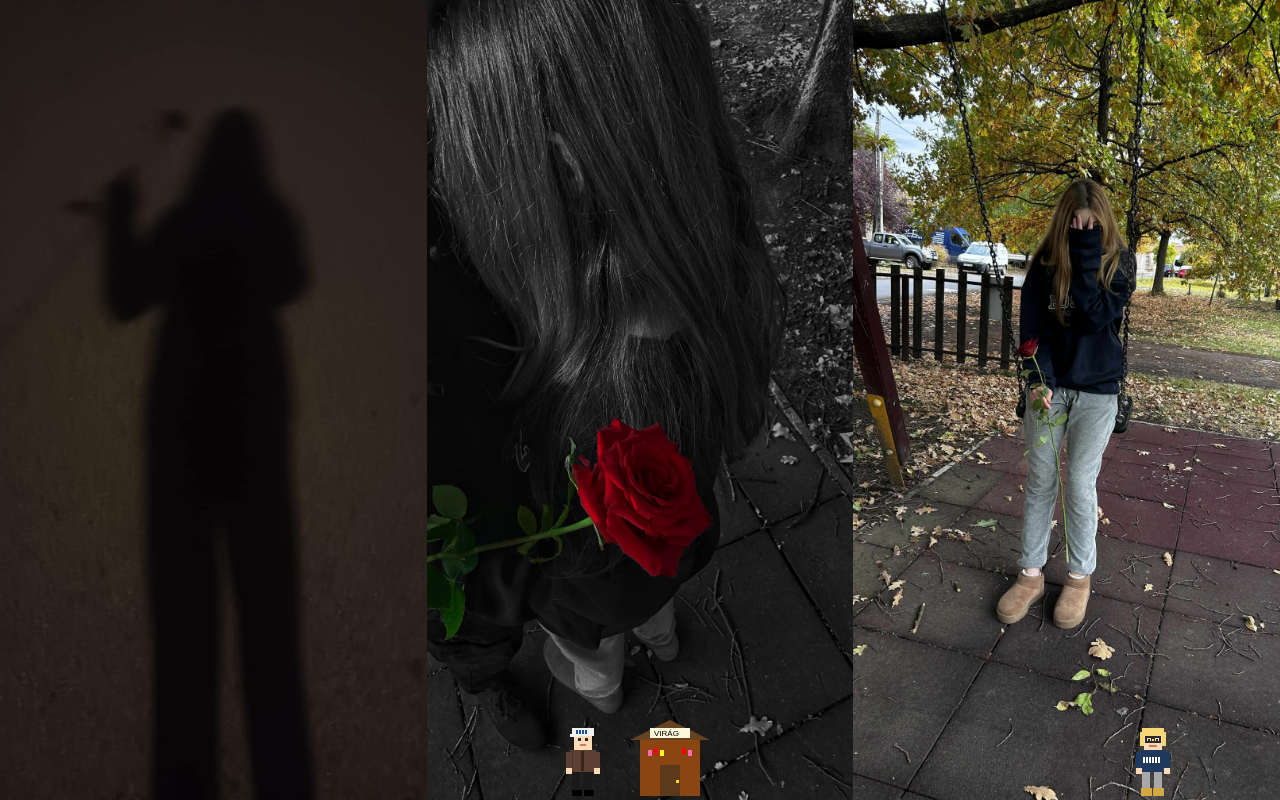
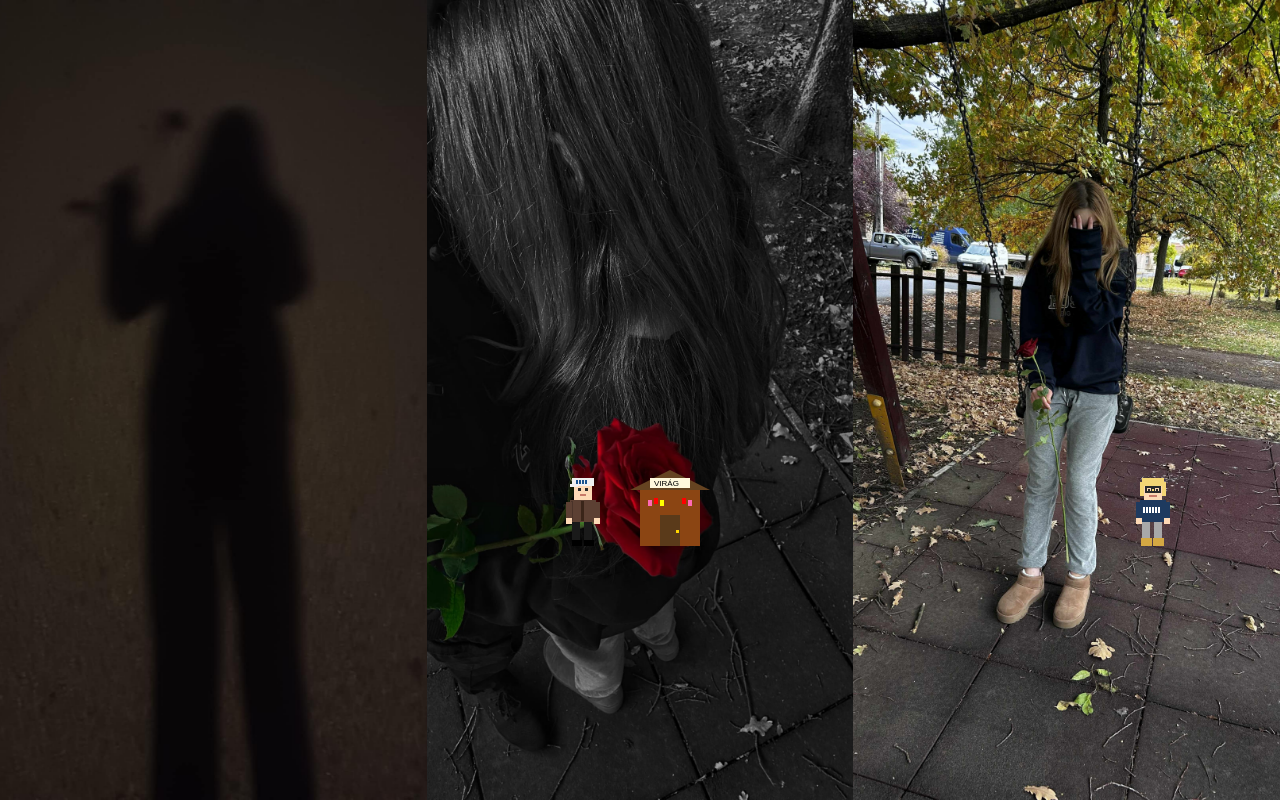
Before and after one commit to TompaTamas/pixel, a plain HTML site: page index.html in a window 1280 px wide. Drawn offline with Linux system fonts and the light colour scheme.

Commit message:
Update style.css

```diff
--- a/style.css
+++ b/style.css
@@ -59,9 +59,9 @@ body {
 
 #gameCanvas {
     position: fixed;
-    bottom: 0;
+    top: 50%;
     left: 50%;
-    transform: translateX(-50%);
+    transform: translate(-50%, -50%);
     z-index: 10;
     image-rendering: pixelated;
     image-rendering: crisp-edges;
```
